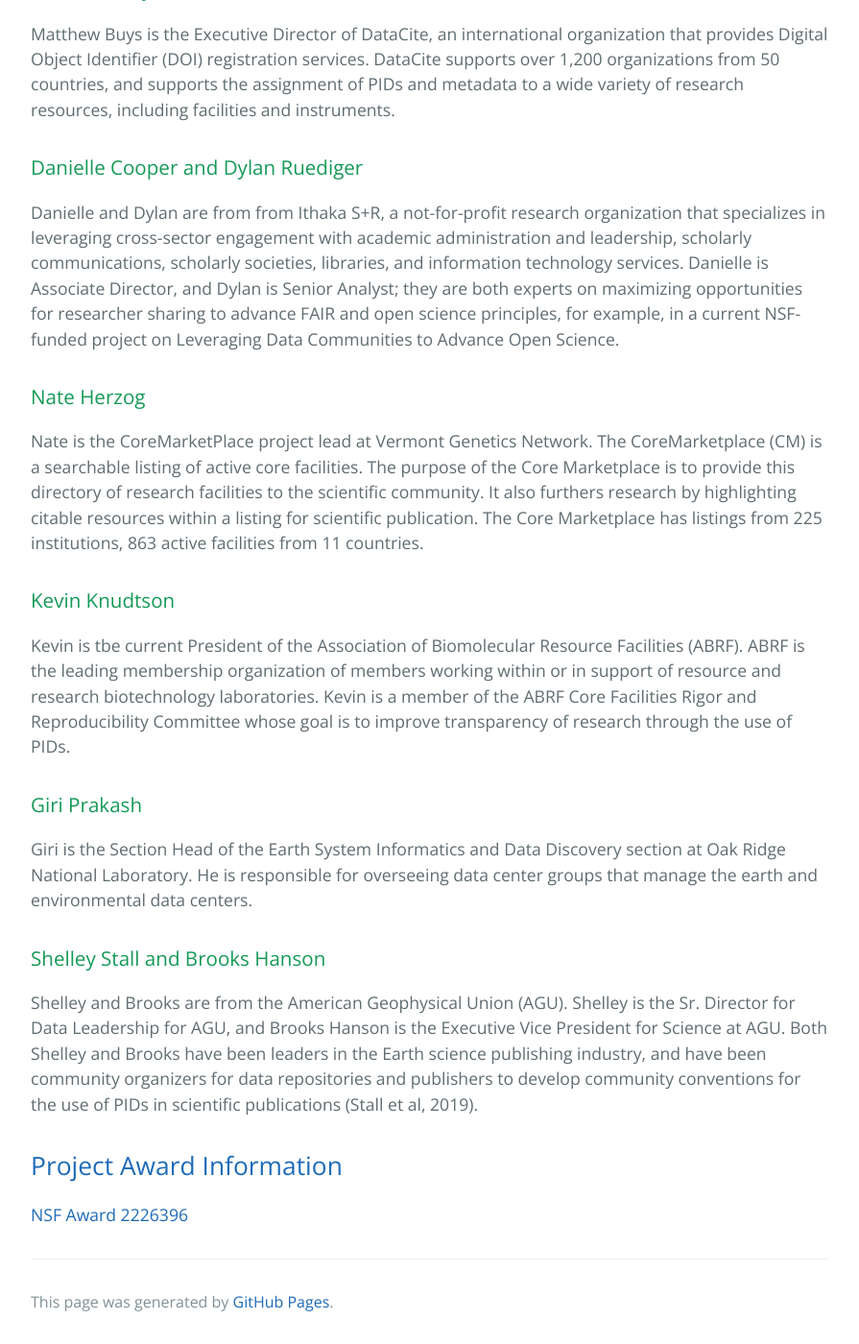
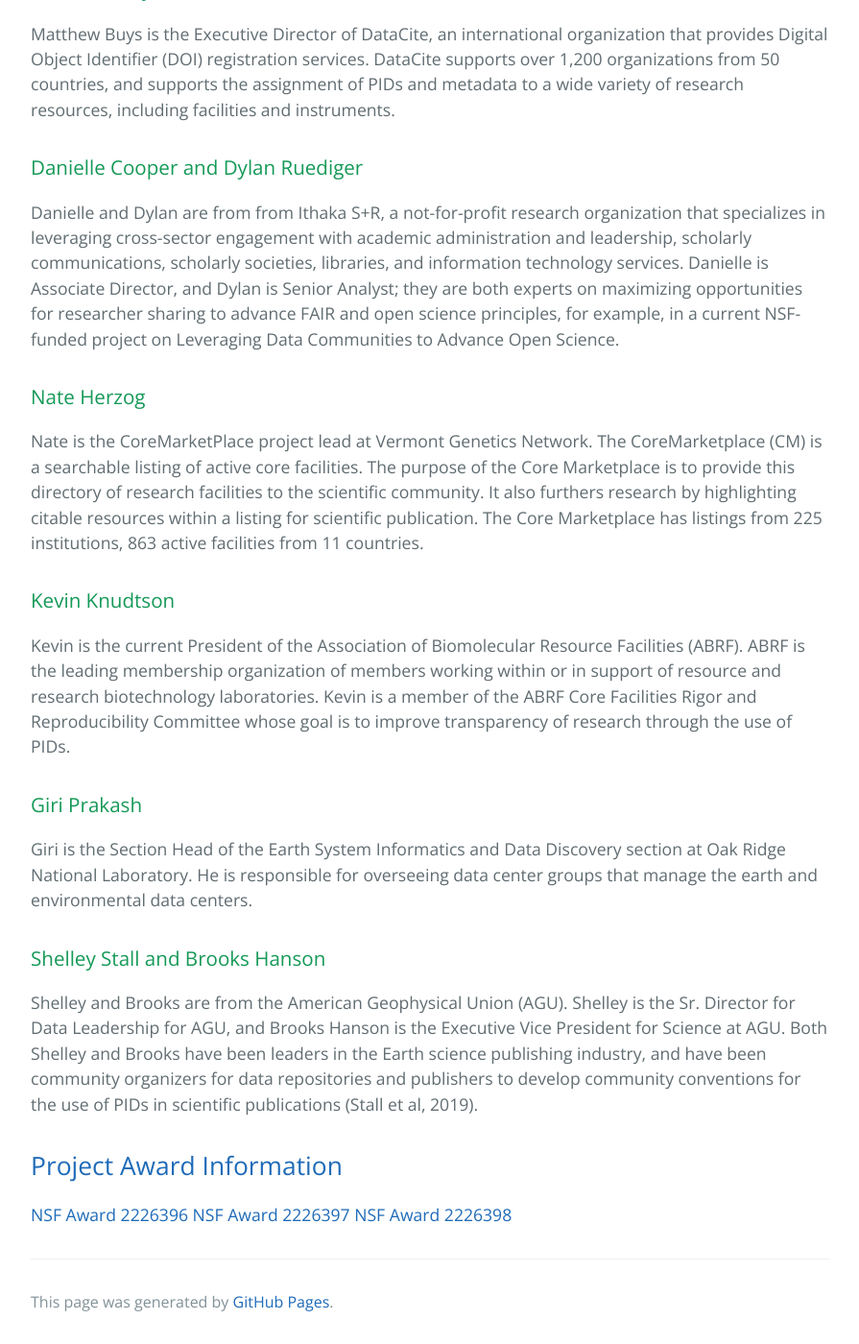
Before and after one commit to NCAR/FAIR-Facilities-Instruments, a Jekyll site: the page built from index.md, in a window 1280 px wide and 1400 px high, scrolled down 1799 px. Shown: the whole window at 96% size, without its empty margins (192-1087 px from the left). Built offline with Jekyll 4.4.1, drawn with Linux system fonts in a browser that asks for light colours.

Commit message:
fixes typo and adds additional NSF links

```diff
--- a/index.md
+++ b/index.md
@@ -48,7 +48,7 @@ scientific publication. The Core Marketplace has listings from 225 institutions,
 
 ### Kevin Knudtson
 
-Kevin is tbe current President of the Association of Biomolecular Resource Facilities (ABRF). ABRF is the leading membership organization of members working within or in support of resource and research biotechnology laboratories. Kevin is a member of the ABRF Core Facilities Rigor and Reproducibility Committee whose goal is to improve transparency of research through the use of PIDs.
+Kevin is the current President of the Association of Biomolecular Resource Facilities (ABRF). ABRF is the leading membership organization of members working within or in support of resource and research biotechnology laboratories. Kevin is a member of the ABRF Core Facilities Rigor and Reproducibility Committee whose goal is to improve transparency of research through the use of PIDs.
 
 ### Giri Prakash
 
@@ -61,3 +61,5 @@ Shelley and Brooks are from the American Geophysical Union (AGU). Shelley is the
 ## [Project Award Information](#project-award-information)
 
 [NSF Award 2226396](https://www.nsf.gov/awardsearch/showAward?AWD_ID=2226396&HistoricalAwards=false)
+[NSF Award 2226397](https://nsf.gov/awardsearch/showAward?AWD_ID=2226397&HistoricalAwards=false)
+[NSF Award 2226398](https://www.nsf.gov/awardsearch/showAward?AWD_ID=2226398&HistoricalAwards=false)
```
